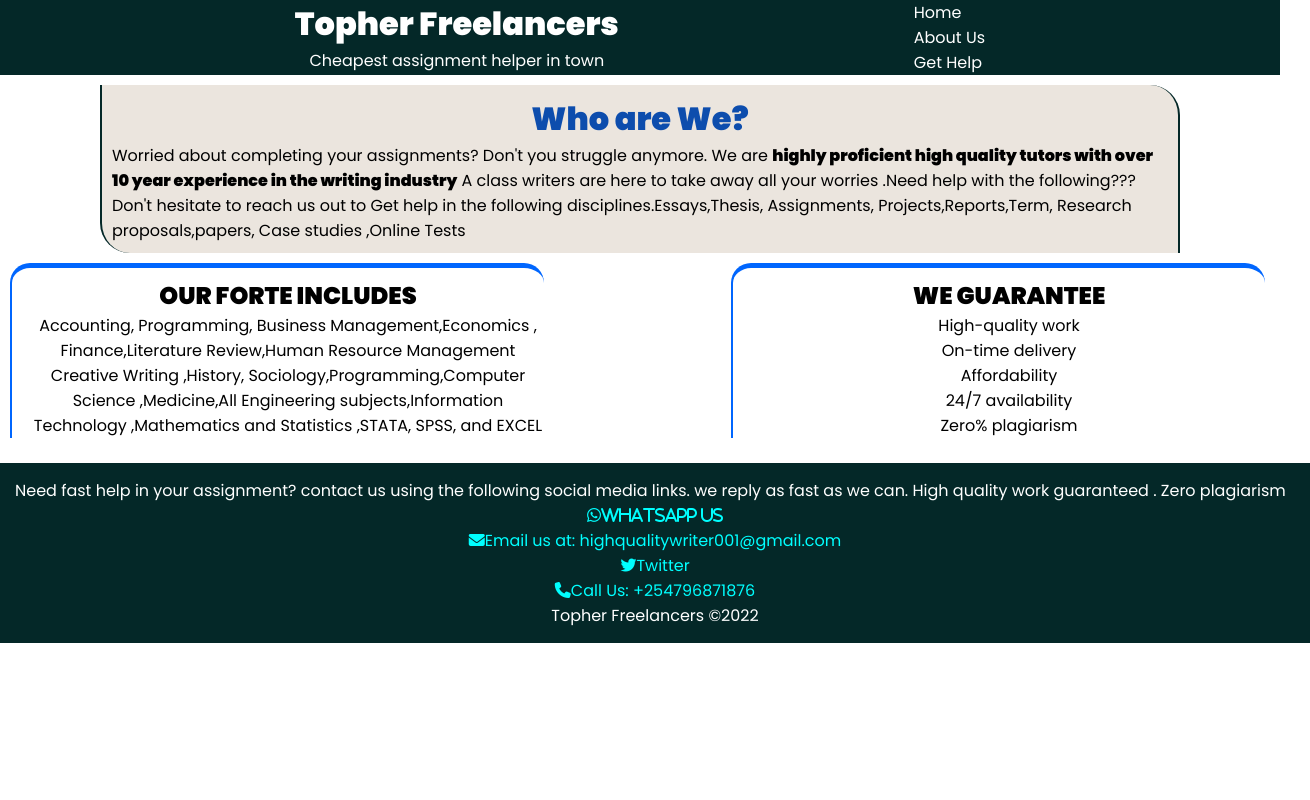
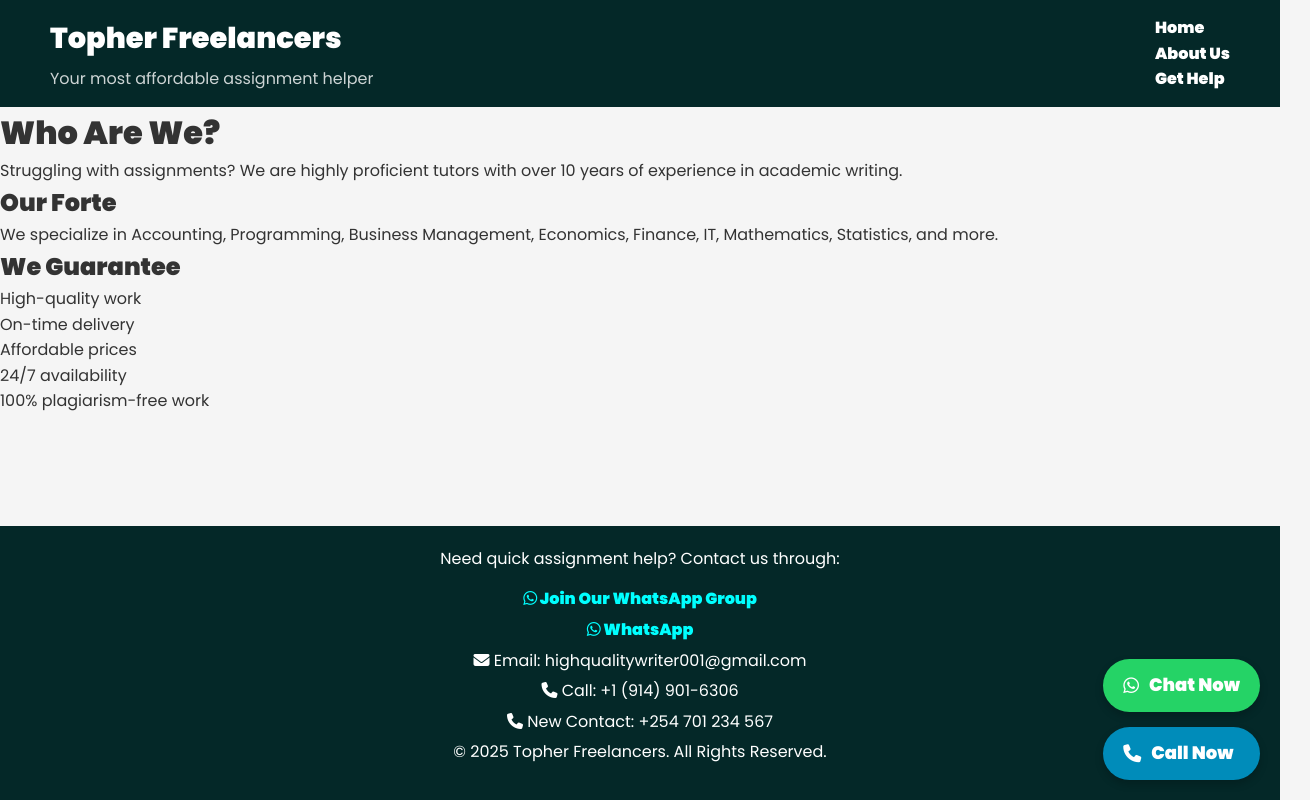
Before and after one commit to Topher254/Simple-business-website, a plain HTML site: page index.html in a window 1280 px wide. Shown: the whole page, 1310 px wide, since content can reach past the window. Drawn offline with Linux system fonts and the light colour scheme.

Commit message:
edited mbio

```diff
--- a/index.html
+++ b/index.html
@@ -2,80 +2,74 @@
 <html lang="en">
 <head>
     <meta charset="UTF-8">
-        <meta http-equiv="X-UA-Compatible" content="IE=edge">
     <meta name="viewport" content="width=device-width, initial-scale=1.0">
-        <title>TopherAcademy</title>
+    <title>Topher Academy</title>
     <link rel="stylesheet" href="style.css">
     <link rel="preconnect" href="https://fonts.googleapis.com">
     <link rel="preconnect" href="https://fonts.gstatic.com" crossorigin>
     <script src="https://kit.fontawesome.com/00f4d57a7c.js" crossorigin="anonymous"></script>
-        <link href="https://fonts.googleapis.com/css2?family=Poppins:ital,wght@0,400;0,900;1,300;1,600&display=swap" rel="stylesheet">
+    <link href="https://fonts.googleapis.com/css2?family=Poppins:wght@300;400;600;900&display=swap" rel="stylesheet">
 </head>
 <body>
-        <div class="nav">
+    <!-- Navigation Bar -->
+    <nav class="nav">
         <div class="firstnav">
             <h1>Topher Freelancers</h1>
-                <p>Cheapest assignment helper in town</p>
+            <p>Your most affordable assignment helper</p>
         </div>
-            <div class="secondnav">
+        <ul class="secondnav">
+            <li><a href="index.html">Home</a></li>
+            <li><a href="#about">About Us</a></li>
+            <li><a href="https://wa.me/qr/DA5CA5JROIIUJ1" class="cta">Get Help</a></li>
+        </ul>
+    </nav>
+
+    <!-- Main Content -->
+    <div class="main-content">
+        <header class="hero">
+            <h1>Who Are We?</h1>
+            <p>Struggling with assignments? We are highly proficient tutors with over 10 years of experience in academic writing.</p>
+        </header>
+
+        <section class="content">
+            <div class="services">
+                <h2>Our Forte</h2>
+                <p>We specialize in Accounting, Programming, Business Management, Economics, Finance, IT, Mathematics, Statistics, and more.</p>
+            </div>
+            <div class="guarantee">
+                <h2>We Guarantee</h2>
                 <ul>
-                    <li>
-                        <a href="index.html">Home</a>
-                    </li>
-                    <li>
-                        <a href="index.html">About Us</a>
-                    </li>
-                    <li>
-                        <a href="https://wa.me/qr/DA5CA5JROIIUJ1">Get Help</a>
-                    </li>
+                    <li>High-quality work</li>
+                    <li>On-time delivery</li>
+                    <li>Affordable prices</li>
+                    <li>24/7 availability</li>
+                    <li>100% plagiarism-free work</li>
                 </ul>
             </div>
+        </section>
     </div>
-        <div class="body">
-            <h1>Who are We?</h1>
-            <p>
-                Worried about completing your assignments?
-            Don't you struggle anymore. We are
-                <strong>highly proficient high quality tutors with over 10 year experience in the writing industry</strong>
-                A class writers are here to take away all your worries .Need help with the following???
-            Don't hesitate to reach us out to Get help in the following disciplines.Essays,Thesis, Assignments, Projects,Reports,Term, Research proposals,papers, Case studies ,Online Tests
-            </p>
+
+    <!-- Footer (Sticky at Bottom) -->
+    <footer class="footer">
+        <p>Need quick assignment help? Contact us through:</p>
+        <ul>
+            <li><a href="https://chat.whatsapp.com/NEW_GROUP_LINK"><i class="fa-brands fa-whatsapp"></i> Join Our WhatsApp Group</a></li>
+            <li><a href="https://wa.me/qr/DA5CA5JROIIUJ1"><i class="fa-brands fa-whatsapp"></i> WhatsApp</a></li>
+            <li><i class="fa-solid fa-envelope"></i> Email: highqualitywriter001@gmail.com</li>
+            <li><i class="fa-solid fa-phone"></i> Call: +1 (914) 901-6306</li>
+            <li><i class="fa-solid fa-phone"></i> New Contact: +254 701 234 567</li>
+        </ul>
+        <p class="copy">&copy; 2025 Topher Freelancers. All Rights Reserved.</p>
+    </footer>
+
+    <!-- Floating WhatsApp & Call Buttons -->
+    <div class="floating-buttons">
+        <a href="https://wa.me/254701234567" class="whatsapp-btn" target="_blank">
+            <i class="fa-brands fa-whatsapp"></i> Chat Now
+        </a>
+        <a href="tel:+254701234567" class="call-btn">
+            <i class="fa-solid fa-phone"></i> Call Now
+        </a>
     </div>
-        <div class="boddy">
-            <div class="body2">
-                <h2>OUR FORTE INCLUDES</h2>
-                <p>
-                    Accounting, Programming, Business Management,Economics , Finance,Literature Review,Human Resource Management Creative Writing ,History, Sociology,Programming,Computer Science ,Medicine,All Engineering subjects,Information Technology ,Mathematics and Statistics ,STATA, SPSS, and EXCEL
-                </p>
-            </div>
-            <div class="body2">
-                <h2>WE GUARANTEE</h2>
-                <ol>
-                    <li>High-quality work</li>
-                    <li>On-time delivery</li>
-                    <li>Affordability</li>
-                    <li>24/7 availability</li>
-                    <li>Zero% plagiarism</li>
-                </ol>
-            </div>
-        </div>
-        <br>
-
-        <footer class="footer">
-            <p>Need fast help in your assignment? contact us using the following social media links. we reply as fast as we can. High quality work guaranteed . Zero plagiarism</p>
-            <ul>
-                <li><a href="https://wa.me/qr/DA5CA5JROIIUJ1">
-                    <i class="fa-brands fa-whatsapp">Whatsapp Us</i></a>
-                </li>
-                <li>
-                    <i class="fa-solid fa-envelope"> </i>Email us at: highqualitywriter001@gmail.com
-                </li>
-                <li><a href="#">
-                    <i class="fa-brands fa-twitter"></i>Twitter
-                </a></li>
-                <li><i class="fa-solid fa-phone"></i>Call Us: +254796871876</li>
-            </ul>
-            <p class="copy">Topher Freelancers ©2022 </p>
-        </footer>
 </body>
 </html>
--- a/style.css
+++ b/style.css
@@ -1,134 +1,209 @@
-*{
+/* General Styles */
+* {
     font-family: 'Poppins', sans-serif;
     margin: 0;
     padding: 0;
+    box-sizing: border-box;
 }
-.nav{
+
+body {
+    background-color: #f5f5f5;
+    color: #333;
+    line-height: 1.6;
+}
+
+/* Navigation Bar */
+.nav {
     background-color: rgb(4, 40, 40);
     color: white;
     display: flex;
-    justify-content: space-evenly;
-    width: 100%;
-    margin-bottom: 10px;
+    justify-content: space-between;
+    align-items: center;
+    padding: 15px 50px;
+}
 
+.firstnav h1 {
+    font-size: 1.8rem;
+    margin-bottom: 5px;
 }
-.firstnav{
+
+.firstnav p {
+    font-size: 1rem;
+    opacity: 0.8;
+}
+
+.secondnav ul {
+    display: flex;
+    gap: 20px;
+}
+
+.secondnav li {
+    list-style: none;
+}
+
+.secondnav a {
+    text-decoration: none;
+    color: white;
+    font-weight: bold;
+    transition: 0.3s;
+}
+
+.secondnav a:hover {
+    border-bottom: 3px solid red;
+}
+
+/* Body Section */
+.body {
+    margin: 20px auto;
+    max-width: 800px;
+    padding: 20px;
+    border-radius: 10px;
+    background-color: #ffffff;
+    box-shadow: 0 4px 10px rgba(0, 0, 0, 0.1);
     text-align: center;
 }
-.fistnav h1{
-    margin-bottom: 0;
-    padding-bottom: 0;
+
+.body h1 {
+    color: rgb(13, 77, 173);
+    font-size: 2rem;
+    margin-bottom: 15px;
 }
-.fistnav p{
-    margin-top: 0;
 
+.body p {
+    font-size: 1.1rem;
+    line-height: 1.8;
 }
-.nav .secondnav{
+
+/* Forte and Guarantee Section */
+.boddy {
     display: flex;
+    justify-content: space-between;
+    flex-wrap: wrap;
+    max-width: 1000px;
+    margin: 30px auto;
+    gap: 20px;
+}
 
+.body2 {
+    flex: 1;
+    min-width: 300px;
+    padding: 20px;
+    border-top: 5px solid rgb(0, 102, 254);
+    border-left: 2px solid rgb(0, 102, 254);
+    border-radius: 10px;
+    background-color: white;
+    box-shadow: 0 4px 10px rgba(0, 0, 0, 0.1);
+    text-align: center;
 }
-.nav .secondnav li{
+
+.body2 h2 {
+    color: rgb(0, 102, 254);
+    margin-bottom: 15px;
+}
+
+.body2 p,
+.body2 ol {
+    font-size: 1rem;
+}
+
+/* Footer */
+.footer {
+    background-color: rgb(4, 40, 40);
+    color: white;
+    text-align: center;
+    padding: 20px;
+    margin-top: 30px;
+}
+
+.footer p {
+    font-size: 1rem;
+    margin-bottom: 15px;
+}
+
+.footer ul {
     list-style: none;
+    padding: 0;
 }
-.nav .secondnav a{
+
+.footer li {
+    margin: 5px 0;
+}
+
+.footer a {
+    text-decoration: none;
+    color: aqua;
+    font-weight: bold;
+}
+
+.footer a:hover {
+    color: lightblue;
+}
+
+/* Responsive Design */
+@media screen and (max-width: 768px) {
+    .nav {
+        flex-direction: column;
+        text-align: center;
+    }
+
+    .secondnav ul {
+        flex-direction: column;
+        gap: 10px;
+    }
+
+    .boddy {
+        flex-direction: column;
+        align-items: center;
+    }
+
+    .body {
+        margin: 10px;
+        padding: 15px;
+    }
+}
+/* Ensure Footer Stays at Bottom */
+html, body {
+    height: 100%;
+    display: flex;
+    flex-direction: column;
+}
+
+.main-content {
+    flex: 1;
+}
+
+/* Floating WhatsApp & Call Buttons */
+.floating-buttons {
+    position: fixed;
+    bottom: 20px;
+    right: 20px;
+    display: flex;
+    flex-direction: column;
+    gap: 15px;
+}
+
+.floating-buttons a {
     text-decoration: none;
     color: white;
+    font-size: 18px;
+    font-weight: bold;
+    padding: 12px 20px;
+    border-radius: 50px;
+    display: flex;
+    align-items: center;
+    gap: 10px;
+    transition: 0.3s;
+    box-shadow: 0px 4px 8px rgba(0, 0, 0, 0.2);
 }
-.nav .secondnav a:hover{
-    cursor: pointer;
-    /* background-color: blueviolet; */
-    border-bottom: 3px red solid;
+
+.whatsapp-btn {
+    background-color: #25D366;
 }
-.body{
-    margin: 10px 100px;
-    border-right: 2px solid rgb(4, 40, 40);
-    border-top-right-radius: 30px;
-    border-left: 2px solid rgb(4, 40, 40);
-    border-bottom-left-radius: 30px;
-    padding: 10px;
-    background-color: rgb(235, 229, 222);
+
+.call-btn {
+    background-color: #008CBA;
 }
-@media screen and (max-width: 700px) {
-    .body{
-        margin: 10px;
-        /* background-color: rgb(196, 239, 239); */
-    }
 
+.floating-buttons a:hover {
+    opacity: 0.8;
 }
-.body h1{
-    text-align: center;
-    color: rgb(13, 77, 173);
-    font-weight: 700;
-
-}
-.body h1:hover{
-    cursor: pointer;
-    color: rgb(0, 102, 254);
-}
-.boddy{
-    display: flex;
-    box-sizing: border-box;
-    justify-content: space-between;
-}
-.boddy .body2{
-    width: 40%;
-    margin-left: 10px;
-    margin-right: 15px;
-    padding-left: 20px;
-    padding-top: 10px;
-    border-top: 5px solid rgb(0, 102, 254);
-    border-left: 2px solid rgb(0, 102, 254);
-    border-top-right-radius: 20px;
-    border-top-left-radius: 20px;
-    text-align: center;
-
-
-}
-@media screen and (max-width: 700px) {
-    .boddy {
-        /* width: 100%; */
-        display: flex;
-        flex-direction: column;
-
-    }
-}
-.boddy .body2 li{
-    list-style-type: none;
-}
-@media screen and (max-width: 700px) {
-    .boddy .body2{
-       width: 100%;
-       margin: 15px;
-    }
-}
-.footer{
-    background-color: rgb(4, 40, 40);
-    color: white;
-    bottom: 0;
-   bottom: 0;
-   width: 100%;
-  margin-bottom: 0;
-   padding: 15px;
-}
-.footer ul  li {
-    list-style: none;
-    align-items: center;
-    text-align: center;
-    color: aqua;
-
-}
-.footer ul  li a{
-    text-decoration: none;
-    color: aqua;
-}
-.footer ul  li:hover {
-    cursor: pointer;
-    color: lightblue;
-}
-.footer ul  a:hover {
-    cursor: pointer;
-    color: lightblue;
-}
-.footer .copy{
-    text-align: center;
-}
```
Lines whose indentation alone changed are shown as unchanged.
